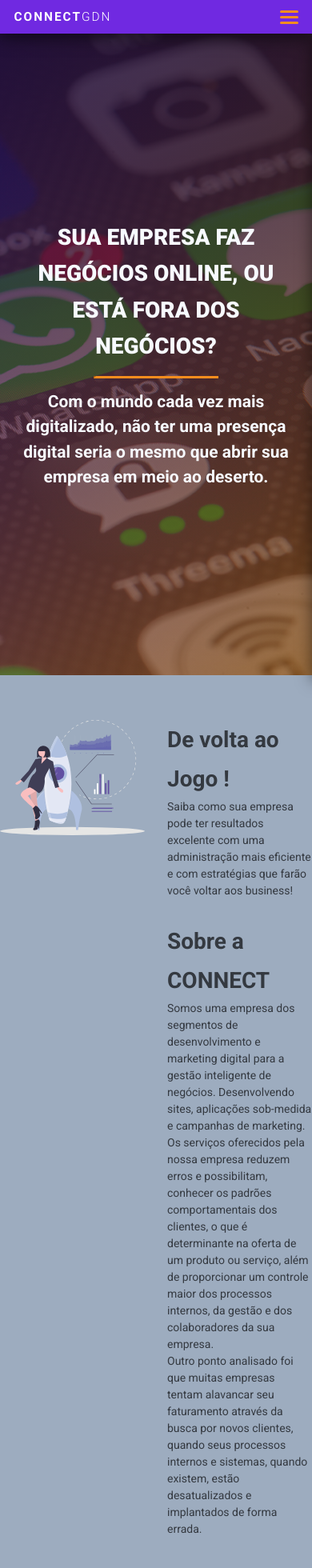
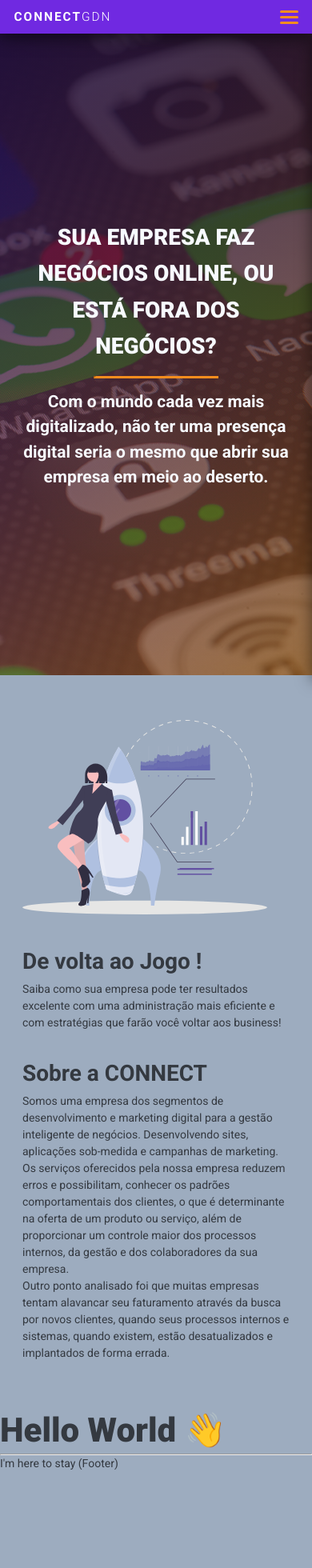
Before and after one commit to JohnnyCarreiro/connect_website, a Next.js app: page / in a window 390 px wide. Shown: the top 1960 px of the page at 80% size. After the commit the page ends 1840 px from the top, so only its background shows below. Built offline with nearby package versions, Linux system fonts and the light colour scheme.

Commit message:
fix: Fix about section layout to mobile

```diff
--- a/src/components/sections/AboutSection/styles.ts
+++ b/src/components/sections/AboutSection/styles.ts
@@ -20,10 +20,26 @@
       flex:1;
       color: ${({theme})=>theme.color.gray_200};
 
-    div{
-      & + div{
-        margin-top: 2rem;
+      div{
+        & + div{
+          margin-top: 2rem;
+        }
       }
     }
+    @media screen and (max-width:1024px){
+      .container{
+        display:flex;
+        flex-direction:column;
+        align-items:flex-start;
+        margin:0 2rem;
+        max-width:1140px;
+
+        & + div{
+          margin-top: 2rem;
+        }
+        .imageContainer{
+          margin-bottom: 2rem;
+        }
+      }
     }
 `;
```
